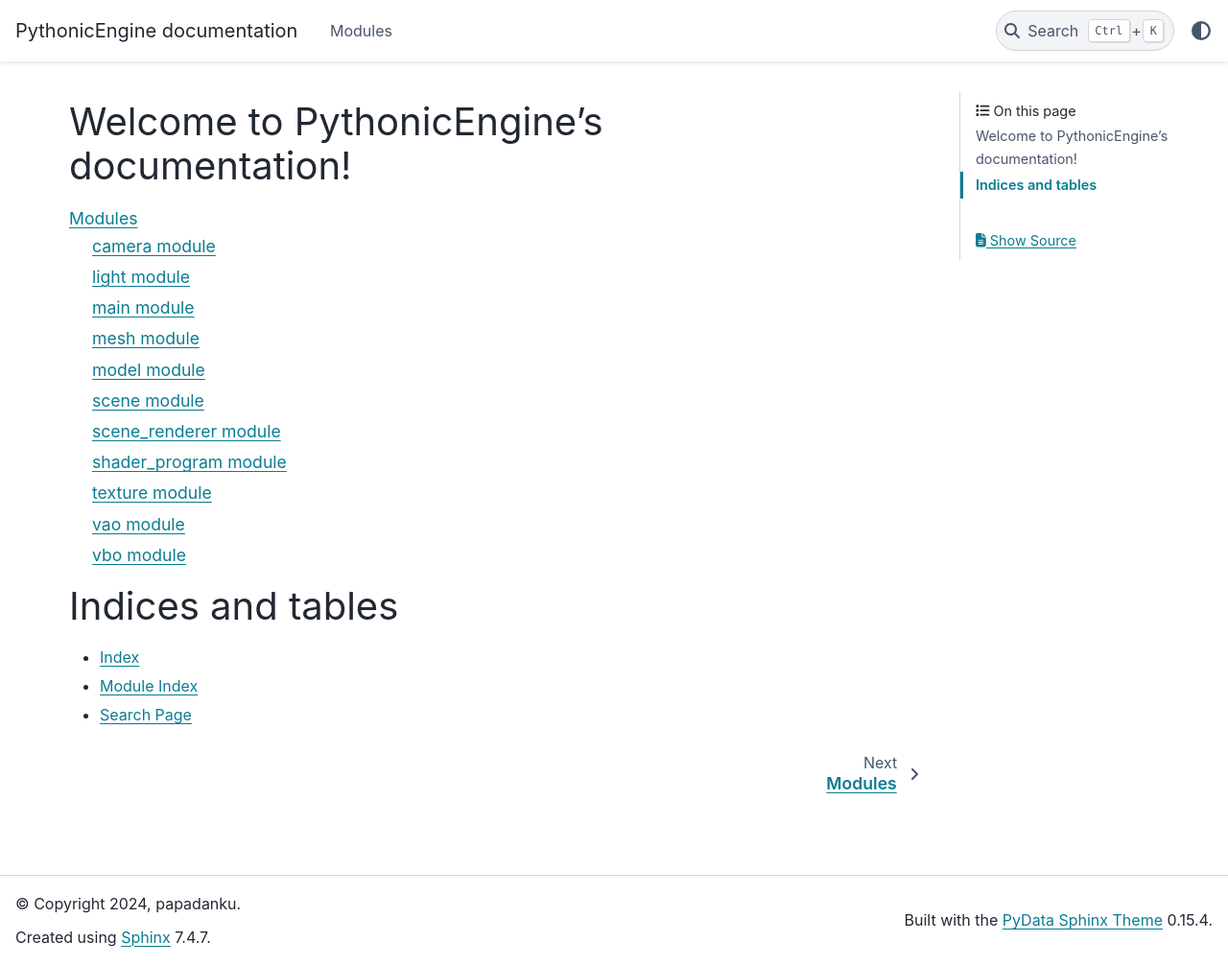
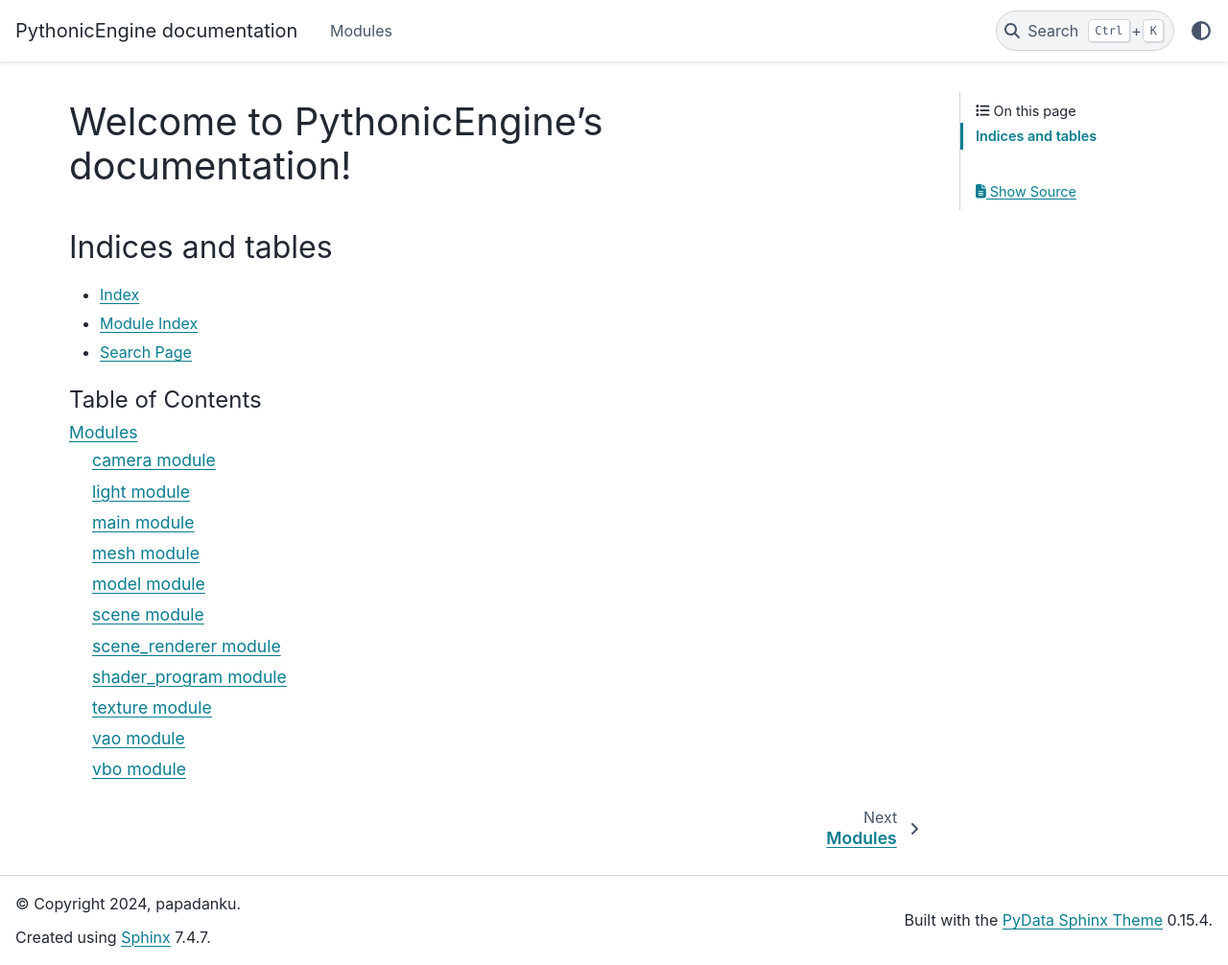
Before and after one commit to papadanku/PythonicEngine, a Sphinx documentation site: the page built from doc/index.rst, in a window 1280 px wide and 1006 px high. Shown: the whole window at 96% size. Built offline with Sphinx 7.4.7 and the PyData theme 0.15.4, drawn with Linux system fonts in a browser that asks for light colours.

Commit message:
Move Indices and tables to the top

```diff
--- a/doc/index.rst
+++ b/doc/index.rst
@@ -2,15 +2,16 @@
 Welcome to PythonicEngine's documentation!
 ============================================
 
+Indices and tables
+------------------
+
+* :ref:`genindex`
+* :ref:`modindex`
+* :ref:`search`
+
 .. toctree::
+   :caption: Table of Contents
    :titlesonly:
    :glob:
 
    */index
-
-Indices and tables
-==================
-
-* :ref:`genindex`
-* :ref:`modindex`
-* :ref:`search`
```
